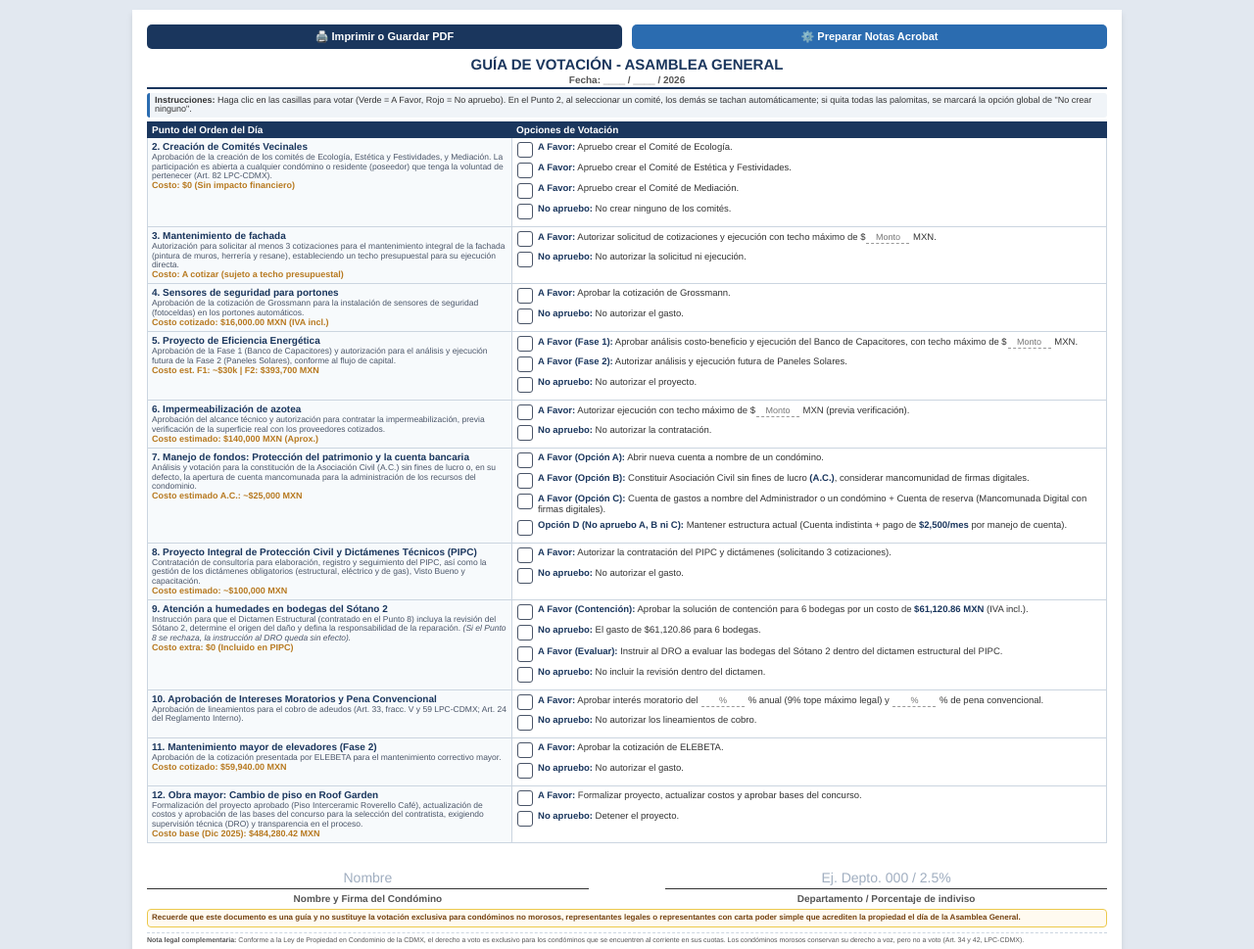
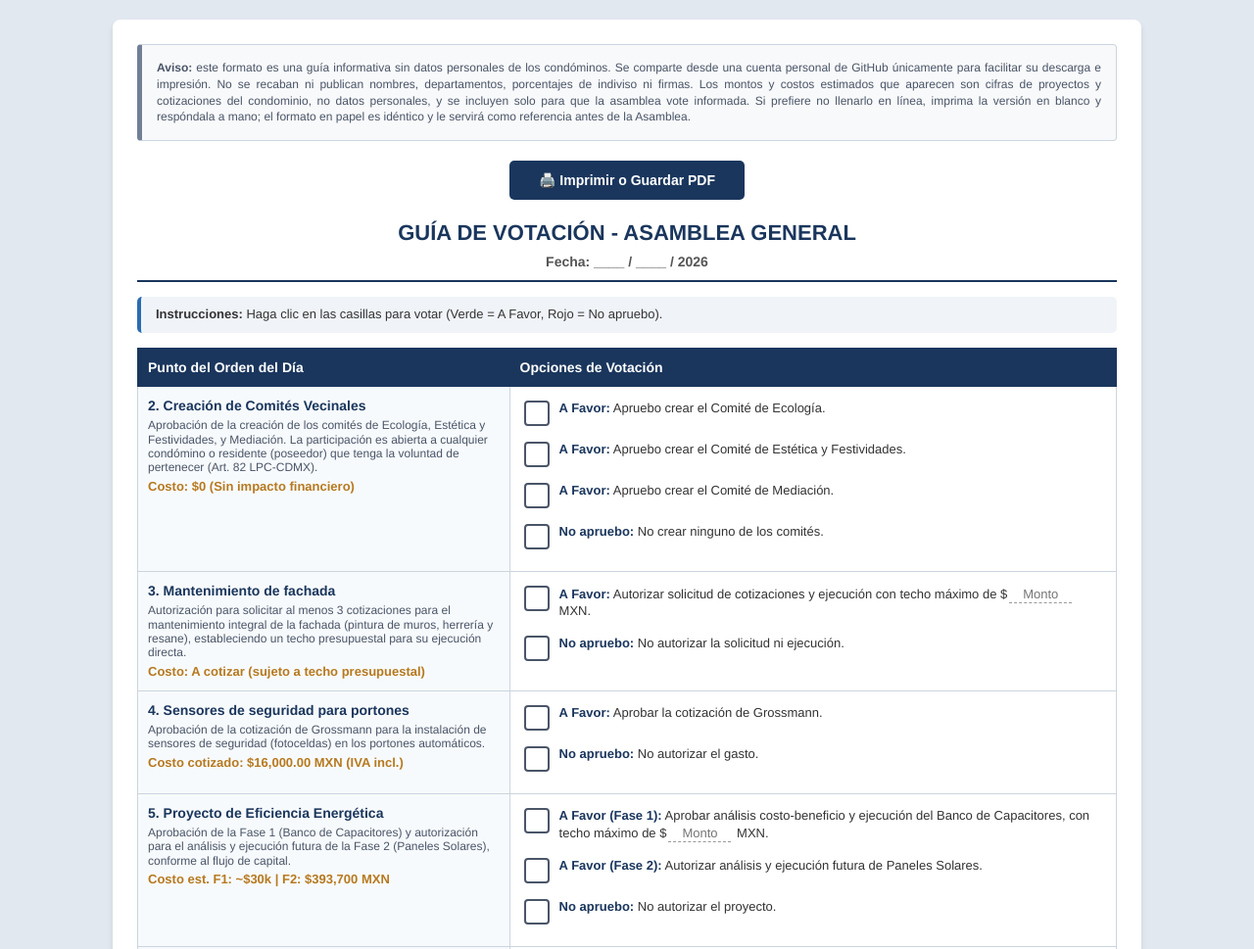
Before and after one commit to avamores/guia_votacion_asamblea, a plain HTML site: page index.html in a window 1280 px wide. Shown: the top 969 px of the page at 98% size. Drawn offline with Linux system fonts and the light colour scheme.

Commit message:
Update index.html

```diff
--- a/index.html
+++ b/index.html
@@ -5,79 +5,83 @@
     <meta name="viewport" content="width=device-width, initial-scale=1.0">
     <title>Guía de Votación Interactiva - Asamblea</title>
     <style>
-        /* Forzar tamaño carta y márgenes mínimos para 1 hoja */
-        @page { size: letter portrait; margin: 0.3cm 0.4cm; }
+        /* --- CONFIGURACIÓN PARA IMPRESIÓN (1 HOJA) --- */
+        @page { size: letter portrait; margin: 0.2cm 0.4cm; } /* Márgenes aún más ajustados */
 
+        /* --- ESTILOS BASE (MÓVIL / WEB) --- */
         body {
             font-family: 'Helvetica Neue', Helvetica, Arial, sans-serif;
             color: #333;
-            line-height: 1.1;
+            line-height: 1.3;
             margin: 0;
             padding: 0;
-            font-size: 9.5px; /* Letra un punto más grande */
+            font-size: 13px;
             background-color: #e2e8f0;
         }
 
         .contenedor-principal {
-            max-width: 980px;
-            margin: 10px auto;
+            max-width: 1000px;
+            margin: 20px auto;
             background-color: white;
-            padding: 15px;
+            padding: 25px;
             box-shadow: 0 4px 6px rgba(0,0,0,0.1);
+            border-radius: 8px;
         }
 
-        .btn-container { display: flex; gap: 10px; margin-bottom: 8px; }
-
-        .btn-accion {
-            flex: 1; padding: 6px; color: white; text-align: center; font-size: 11px;
-            font-weight: bold; border: none; border-radius: 5px; cursor: pointer; transition: background 0.3s;
+        /* --- AVISO LEGAL (Solo Web, Letra Grande) --- */
+        .aviso-legal {
+            background-color: #f8f9fa;
+            border: 1px solid #cbd5e0;
+            border-left: 5px solid #718096;
+            padding: 15px;
+            margin-bottom: 20px;
+            font-size: 12px;
+            color: #4a5568;
+            text-align: justify;
+            line-height: 1.4;
+            border-radius: 4px;
         }
-
-        .btn-imprimir { background-color: #1a365d; }
-        .btn-imprimir:hover { background-color: #2b6cb0; }
-
-        .btn-pdf { background-color: #2b6cb0; }
-        .btn-pdf:hover { background-color: #1a365d; }
 
         .oculto { display: none !important; }
 
-        .header { text-align: center; border-bottom: 2px solid #1a365d; padding-bottom: 2px; margin-bottom: 4px; }
-        .header h1 { margin: 0; font-size: 15px; color: #1a365d; text-transform: uppercase; }
-        .header p { margin: 1px 0 0 0; font-size: 10px; color: #555; font-weight: bold; }
-        .instructions { background-color: #f0f4f8; padding: 3px 5px; border-radius: 3px; margin-bottom: 4px; font-size: 9px; border-left: 3px solid #2b6cb0; }
+        .header { text-align: center; border-bottom: 2px solid #1a365d; padding-bottom: 10px; margin-bottom: 15px; }
+        .header h1 { margin: 0; font-size: 22px; color: #1a365d; text-transform: uppercase; }
+        .header p { margin: 5px 0 0 0; font-size: 14px; color: #555; font-weight: bold; }
 
-        table { width: 100%; border-collapse: collapse; margin-bottom: 4px; }
-        th { background-color: #1a365d; color: white; text-align: left; padding: 2px 4px; font-size: 10px; border: 1px solid #1a365d; }
-        td { border: 1px solid #cbd5e0; padding: 3px 4px; vertical-align: top; }
+        .instructions { background-color: #f0f4f8; padding: 10px 15px; border-radius: 5px; margin-bottom: 15px; font-size: 13px; border-left: 4px solid #2b6cb0; }
+
+        table { width: 100%; border-collapse: collapse; margin-bottom: 15px; }
+        th { background-color: #1a365d; color: white; text-align: left; padding: 10px; font-size: 14px; border: 1px solid #1a365d; }
+        td { border: 1px solid #cbd5e0; padding: 10px; vertical-align: top; }
 
         .topic-col { width: 38%; background-color: #f7fafc; }
-        .topic-title { font-weight: bold; font-size: 10px; color: #1a365d; display: block; margin-bottom: 1px; }
-        .topic-desc { font-size: 8.5px; color: #4a5568; display: block; line-height: 1.1; }
-        .topic-cost { font-weight: bold; color: #b7791f; font-size: 9px; display: block; margin-top: 1px; }
+        .topic-title { font-weight: bold; font-size: 14px; color: #1a365d; display: block; margin-bottom: 4px; }
+        .topic-desc { font-size: 12px; color: #4a5568; display: block; line-height: 1.2; }
+        .topic-cost { font-weight: bold; color: #b7791f; font-size: 13px; display: block; margin-top: 4px; }
 
         .vote-option {
-            display: flex; align-items: flex-start; margin-bottom: 3px; cursor: pointer;
-            transition: all 0.2s ease-in-out; padding: 1px; border-radius: 3px;
+            display: flex; align-items: flex-start; margin-bottom: 8px; cursor: pointer;
+            transition: all 0.2s ease-in-out; padding: 4px; border-radius: 4px;
         }
 
-        .vote-option.seleccionado { background-color: rgba(0,0,0,0.03); }
-        .vote-option.seleccionado .option-text { font-size: 10px; font-weight: bold; color: #000; }
+        .vote-option:hover { background-color: #f0f4f8; }
+        .vote-option.seleccionado { background-color: rgba(0,0,0,0.05); }
+        .vote-option.seleccionado .option-text { font-weight: bold; color: #000; }
 
-        /* Casillas en pantalla (Web) */
         .checkbox-btn {
-            width: 14px; height: 14px; border: 1.5px solid #4a5568; border-radius: 3px;
-            margin-right: 5px; flex-shrink: 0; display: inline-flex; align-items: center;
+            width: 22px; height: 22px; border: 2px solid #4a5568; border-radius: 4px;
+            margin-right: 10px; flex-shrink: 0; display: inline-flex; align-items: center;
             justify-content: center; color: transparent;
             transition: all 0.2s; user-select: none; background-color: white;
         }
 
         .checkbox-btn.selected.a-favor { background-color: #38a169; border-color: #38a169; color: white; }
-        .checkbox-btn.selected.a-favor::after { content: "✓"; font-size: 13px; font-weight: 900; line-height: 1; }
+        .checkbox-btn.selected.a-favor::after { content: "✓"; font-size: 18px; font-weight: 900; line-height: 1; }
 
         .checkbox-btn.selected.en-contra { background-color: #e53e3e; border-color: #e53e3e; color: white; }
-        .checkbox-btn.selected.en-contra::after { content: "✗"; font-size: 13px; font-weight: 900; line-height: 1; }
+        .checkbox-btn.selected.en-contra::after { content: "✗"; font-size: 18px; font-weight: 900; line-height: 1; }
 
-        .option-text { flex-grow: 1; font-size: 9.5px; line-height: 1.15; transition: font-size 0.2s; }
+        .option-text { flex-grow: 1; font-size: 13px; line-height: 1.3; transition: font-size 0.2s; }
         .option-text strong { color: #1a365d; }
         .option-against .option-text { color: #9b2c2c; }
 
@@ -86,17 +90,16 @@
 
         input[type="text"] {
             border: none; border-bottom: 1px dashed #999; background: transparent;
-            font-family: inherit; font-size: 9px; color: #333; width: 40px;
-            text-align: center; margin: 0 1px;
+            font-family: inherit; font-size: 13px; color: #333; width: 60px;
+            text-align: center; margin: 0 2px;
         }
-        input[type="text"]:focus { outline: none; border-bottom: 1px solid #2b6cb0; }
+        input[type="text"]:focus { outline: none; border-bottom: 2px solid #2b6cb0; }
 
-        /* Área de firmas */
         .signature-area {
             display: flex;
             justify-content: space-between;
-            margin-top: 15px;
-            padding-top: 10px;
+            margin-top: 30px;
+            padding-top: 15px;
         }
 
         .signature-box {
@@ -108,26 +111,23 @@
 
         .signature-input {
             width: 100%;
-            min-height: 20px;
+            min-height: 35px;
             border: none;
-            border-bottom: 1.5px solid #333;
+            border-bottom: 2px solid #333;
             background: transparent;
             font-family: inherit;
-            font-size: 14px;
+            font-size: 18px;
             color: #333;
             text-align: center;
-            margin-bottom: 4px;
-            padding: 3px;
+            margin-bottom: 8px;
+            padding: 5px;
             white-space: nowrap;
             overflow: visible;
             outline: none;
             box-sizing: border-box;
         }
 
-        .signature-input:focus {
-            border-bottom: 2px solid #2b6cb0;
-            background-color: #f7fafc;
-        }
+        .signature-input:focus { border-bottom: 3px solid #2b6cb0; background-color: #f7fafc; }
 
         .signature-input:empty::before {
             content: attr(data-placeholder);
@@ -136,77 +136,69 @@
             display: block;
         }
 
-        .signature-label {
-            font-size: 10px;
-            color: #555;
-            font-weight: bold;
-            text-align: center;
+        .signature-label { font-size: 13px; color: #555; font-weight: bold; text-align: center; }
+
+        .btn-container { display: flex; justify-content: center; margin-top: 20px; margin-bottom: 20px; }
+        .btn-accion {
+            padding: 12px 30px; color: white; text-align: center; font-size: 14px;
+            font-weight: bold; border: none; border-radius: 5px; cursor: pointer; background-color: #1a365d; transition: background 0.3s;
+        }
+        .btn-accion:hover { background-color: #2b6cb0; }
+
+        .nota-importante {
+            background-color: #fffaf0; border: 1px solid #ecc94b; padding: 12px;
+            margin-top: 15px; font-size: 11px; color: #744210; border-radius: 6px; font-weight: bold; text-align: justify;
         }
 
-        .legal-footer { margin-top: 5px; padding-top: 3px; border-top: 1px dashed #cbd5e0; font-size: 7px; color: #555; text-align: justify; line-height: 1.1; }
-
-        .nota-importante {
-            background-color: #fffaf0; border: 1px solid #ecc94b; padding: 4px;
-            margin-top: 5px; font-size: 8px; color: #744210; border-radius: 4px; font-weight: bold; text-align: justify;
-        }
+        .legal-footer { margin-top: 15px; padding-top: 10px; border-top: 1px dashed #cbd5e0; font-size: 10px; color: #555; text-align: justify; line-height: 1.3; }
 
         tr { page-break-inside: avoid; }
 
-        /* --- REGLAS EXCLUSIVAS PARA IMPRESIÓN (PDF) --- */
+        /* --- REGLAS EXCLUSIVAS PARA IMPRESIÓN (PDF EN 1 HOJA) --- */
         @media print {
             body {
                 background-color: white;
-                font-size: 9.5px;
+                font-size: 10px; /* Reducción extra de 0.5px */
+                line-height: 1.1;
             }
             .contenedor-principal {
                 max-width: 100%;
                 margin: 0;
                 padding: 0;
                 box-shadow: none;
+                border-radius: 0;
             }
-            .btn-container { display: none !important; }
+            .no-print { display: none !important; }
 
-            /* Forzar quitar fondos de color en las casillas al imprimir */
-            .checkbox-btn {
-                background-color: transparent !important;
-                border-color: #333 !important;
-                color: transparent;
-            }
+            .header { margin-bottom: 4px; padding-bottom: 2px; }
+            .header h1 { font-size: 15px; }
+            .header p { font-size: 10px; }
+            .instructions { display: none; }
 
-            /* Hacer las palomitas y taches negros sin fondo */
-            .checkbox-btn.selected.a-favor {
-                background-color: transparent !important;
-                border-color: #333 !important;
-                color: #000 !important;
-            }
-            .checkbox-btn.selected.en-contra {
-                background-color: transparent !important;
-                border-color: #333 !important;
-                color: #000 !important;
-            }
+            table { margin-bottom: 4px; }
+            th { padding: 2px 4px; font-size: 10px; }
+            td { padding: 3px 5px; }
+            .topic-title { font-size: 10px; margin-bottom: 1px; }
+            .topic-desc { font-size: 9px; line-height: 1.05; }
+            .topic-cost { font-size: 9.5px; margin-top: 1px; }
 
-            /* Palomita y tache en Bold negro */
-            .checkbox-btn.selected.a-favor::after {
-                content: "✓";
-                font-size: 15px;
-                font-weight: 900;
-                color: #000;
-            }
-            .checkbox-btn.selected.en-contra::after {
-                content: "✗";
-                font-size: 15px;
-                font-weight: 900;
-                color: #000;
-            }
+            .vote-option { margin-bottom: 1px; padding: 1px; } /* Espacio vertical optimizado */
+            .checkbox-btn { width: 13px; height: 13px; border-width: 1.5px; margin-right: 4px; }
+            .option-text { font-size: 10px; line-height: 1.1; }
 
-            /* Asegurar que los textos no se corten */
-            .vote-option.seleccionado .option-text {
-                font-size: 10px;
-            }
+            /* Quitar fondos de color en las casillas al imprimir */
+            .checkbox-btn { background-color: transparent !important; border-color: #333 !important; color: transparent; }
+            .checkbox-btn.selected.a-favor { background-color: transparent !important; border-color: #333 !important; color: #000 !important; }
+            .checkbox-btn.selected.en-contra { background-color: transparent !important; border-color: #333 !important; color: #000 !important; }
 
-            .signature-input {
-                border-bottom: 1.5px solid #000 !important;
-            }
+            .checkbox-btn.selected.a-favor::after { content: "✓"; font-size: 14px; font-weight: 900; color: #000; }
+            .checkbox-btn.selected.en-contra::after { content: "✗"; font-size: 14px; font-weight: 900; color: #000; }
+
+            .signature-area { margin-top: 10px; padding-top: 5px; }
+            .signature-input { font-size: 13px; min-height: 20px; border-bottom: 1.5px solid #000 !important; padding: 2px; }
+            .signature-label { font-size: 9px; }
+            .nota-importante { padding: 4px; font-size: 8px; margin-top: 5px; }
+            .legal-footer { font-size: 7px; margin-top: 5px; }
         }
     </style>
 </head>
@@ -214,9 +206,14 @@
 
     <div class="contenedor-principal">
 
-        <div class="btn-container" id="action-buttons">
-            <button class="btn-accion btn-imprimir" onclick="window.print()">🖨️ Imprimir o Guardar PDF</button>
-            <button class="btn-accion btn-pdf" id="btnPreparar" onclick="prepararPDF()">⚙️ Preparar Notas Acrobat</button>
+        <!-- AVISO LEGAL (Oculto al imprimir) -->
+        <div class="aviso-legal no-print">
+            <strong>Aviso:</strong> este formato es una guía informativa sin datos personales de los condóminos. Se comparte desde una cuenta personal de GitHub únicamente para facilitar su descarga e impresión. No se recaban ni publican nombres, departamentos, porcentajes de indiviso ni firmas. Los montos y costos estimados que aparecen son cifras de proyectos y cotizaciones del condominio, no datos personales, y se incluyen solo para que la asamblea vote informada. Si prefiere no llenarlo en línea, imprima la versión en blanco y respóndala a mano; el formato en papel es idéntico y le servirá como referencia antes de la Asamblea.
+        </div>
+
+        <!-- BOTÓN AL PRINCIPIO (Oculto al imprimir) -->
+        <div class="btn-container no-print">
+            <button class="btn-accion" onclick="window.print()">🖨️ Imprimir o Guardar PDF</button>
         </div>
 
         <div class="header">
@@ -224,8 +221,8 @@
             <p>Fecha: ____ / ____ / 2026</p>
         </div>
 
-        <div class="instructions">
-            <strong>Instrucciones:</strong> Haga clic en las casillas para votar (Verde = A Favor, Rojo = No apruebo). En el Punto 2, al seleccionar un comité, los demás se tachan automáticamente; si quita todas las palomitas, se marcará la opción global de "No crear ninguno".
+        <div class="instructions no-print">
+            <strong>Instrucciones:</strong> Haga clic en las casillas para votar (Verde = A Favor, Rojo = No apruebo).
         </div>
 
         <table>
@@ -420,6 +417,11 @@
             <strong>Nota legal complementaria:</strong> Conforme a la Ley de Propiedad en Condominio de la CDMX, el derecho a voto es exclusivo para los condóminos que se encuentren al corriente en sus cuotas. Los condóminos morosos conservan su derecho a voz, pero no a voto (Art. 34 y 42, LPC-CDMX).
         </div>
 
+        <!-- BOTÓN AL FINAL (Oculto al imprimir) -->
+        <div class="btn-container no-print">
+            <button class="btn-accion" onclick="window.print()">🖨️ Imprimir o Guardar PDF</button>
+        </div>
+
     </div>
 
     <script>
@@ -572,31 +574,6 @@
                 element.classList.add('seleccionado');
             }
         }
-
-        function prepararPDF() {
-            var btn = document.getElementById('btnPreparar');
-            btn.classList.add('oculto');
-            try {
-                this.syncAnnotScan();
-                var annots = this.getAnnots();
-                if (annots != null) {
-                    for (var i in annots) {
-                        var annot = annots[i];
-                        if (annot.type == "Text") {
-                            var r = annot.rect;
-                            var width = r[2] - r[0];
-                            var height = r[3] - r[1];
-                            r[2] += width;
-                            r[1] -= height;
-                            annot.rect = r;
-                        }
-                    }
-                }
-                alert("✅ ¡Listo! Ahora presiona 'Imprimir o Guardar PDF' y guarda el archivo. Las notas adhesivas que agregues en Acrobat serán del doble de tamaño.");
-            } catch (e) {
-                alert("⚠️ Guarda este documento como PDF primero y ábrelo en Adobe Acrobat para agrandar las notas. Puedes usar el botón 'Imprimir o Guardar PDF'.");
-            }
-        }
     </script>
 </body>
 </html>
```
